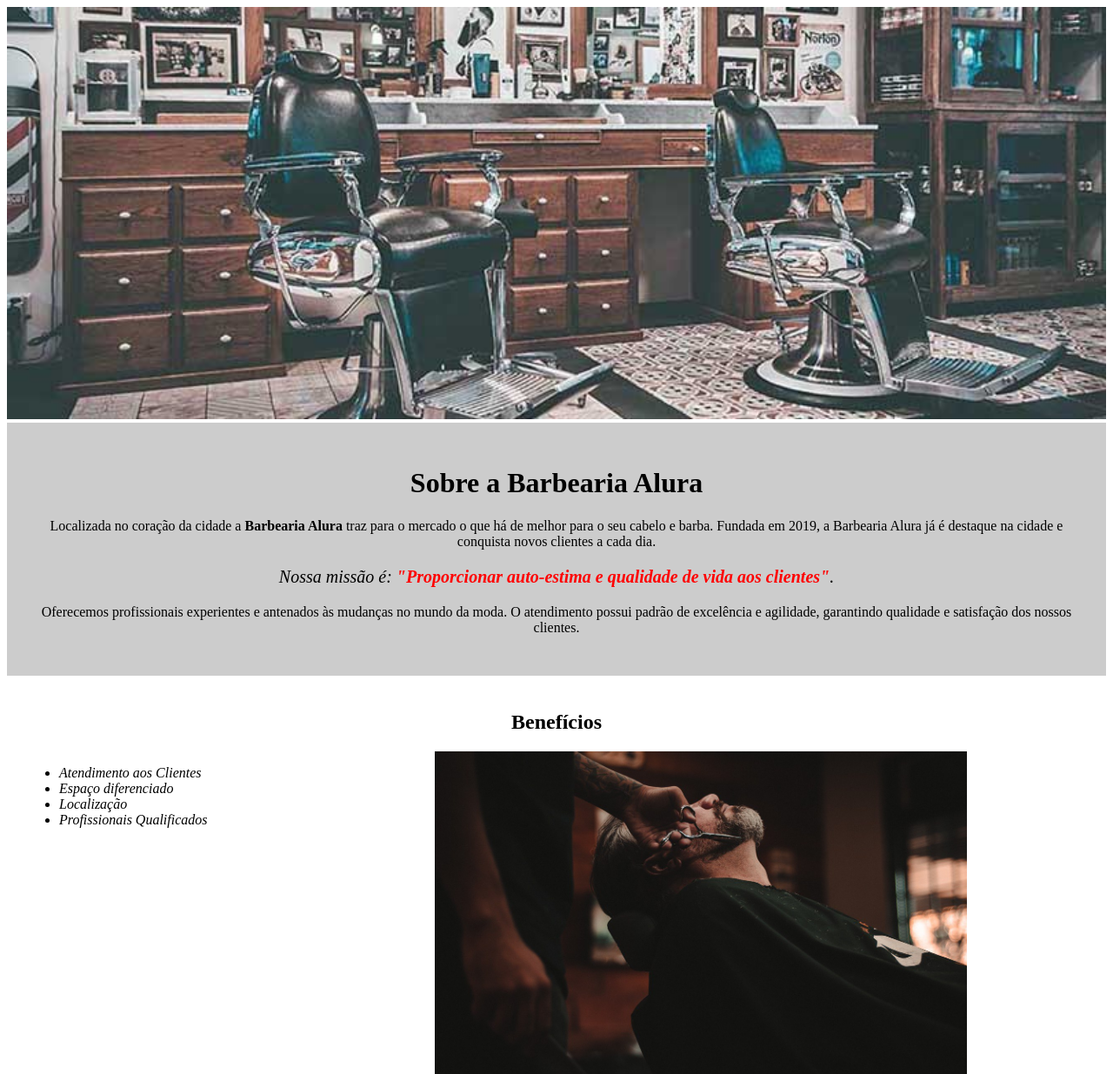
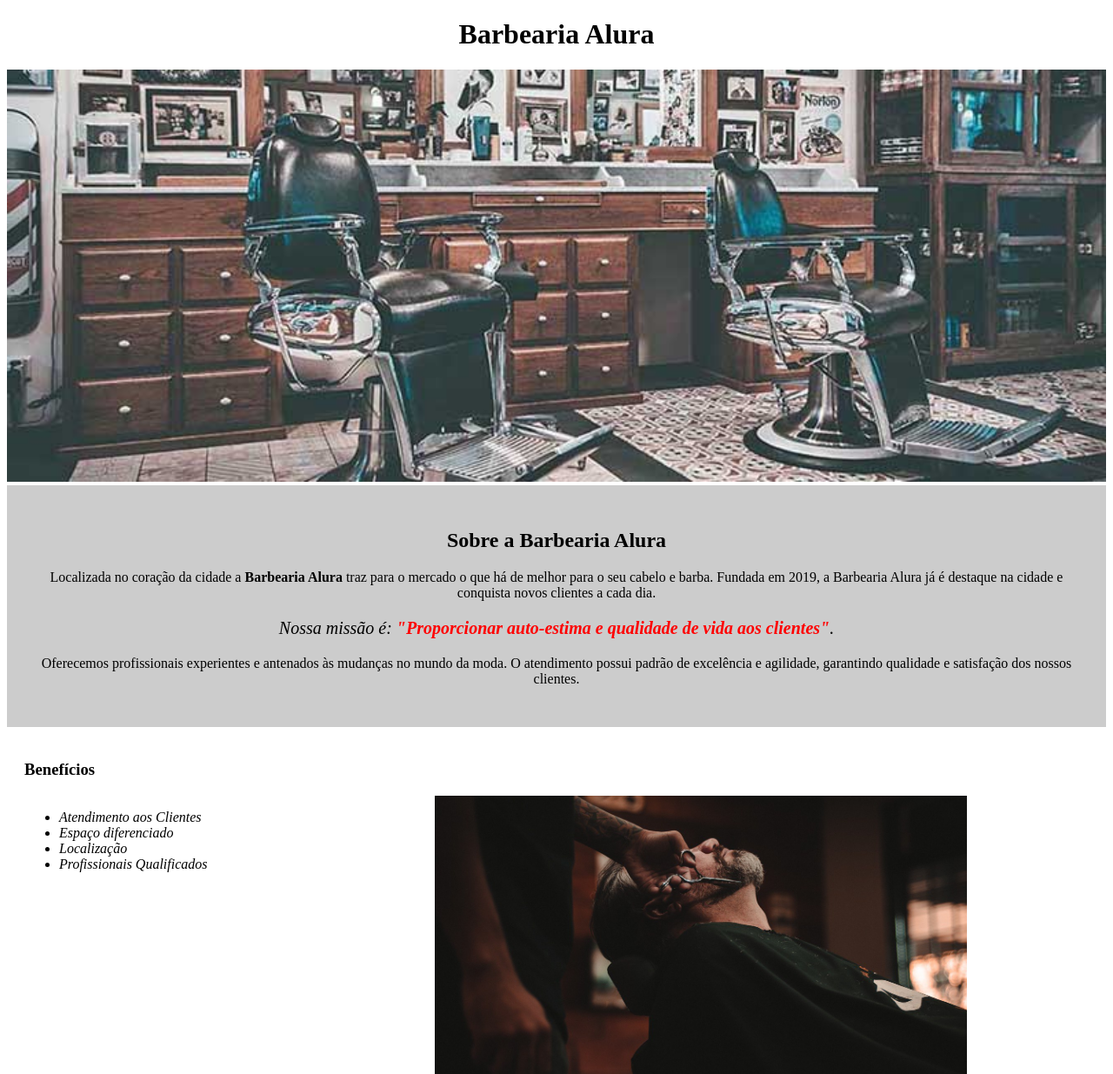
Before and after one commit to lusca2k22/barbearia-alua, a plain HTML site: page index.html in a window 1280 px wide. Shown: the top 1235 px of the page at 87% size. Drawn offline with Linux system fonts and the light colour scheme.

Commit message:
Update index.html

```diff
--- a/index.html
+++ b/index.html
@@ -7,9 +7,12 @@
 	</head>
 
 	<body>
+		<header>
+			<h1 class="titulo-principal">Barbearia Alura</h1>
+		</header>
 		<img id="banner" src="banner.jpg">
 		<div class="principal">
-			<h1>Sobre a Barbearia Alura</h1>
+			<h2 class="titulo-centralizado">Sobre a Barbearia Alura</h2>
 
 			<p>Localizada no coração da cidade a <strong>Barbearia Alura</strong> traz para o mercado o que há de melhor para o seu cabelo e barba. Fundada em 2019, a Barbearia Alura já é destaque na cidade e conquista novos clientes a cada dia.</p>
 
@@ -19,7 +22,7 @@
 		</div>
 
 		<div class="beneficios">
-			<h2>Benefícios</h2>
+			<h3 class="titulo-centralizado">Benefícios</h3>
 
 			<ul>
 				<li class="itens">Atendimento aos Clientes</li>
```
